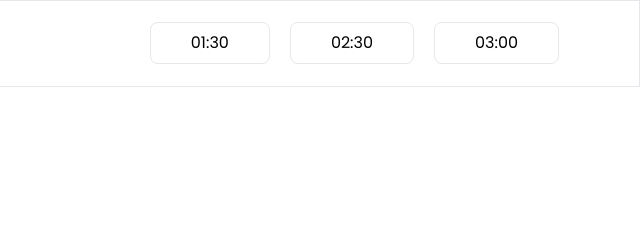
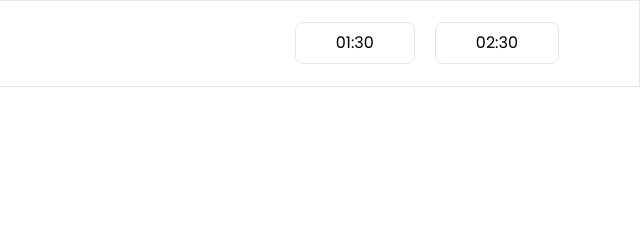
Before and after one commit to titocs/Timer-Pemira, a website: page index.html in a window 1280 px wide. Shown: the top 238 px of the page, 640-1280 px from the left. Drawn offline with Linux system fonts and the light colour scheme.

Commit message:
Update index.html

```diff
--- a/index.html
+++ b/index.html
@@ -41,9 +41,6 @@
             <button id="tombol-2" class="border p-2 px-10 rounded-lg hover:border-black">
                 <p>02:30</p>
             </button>
-            <button id="tombol-3" class="border p-2 px-10 rounded-lg hover:border-black">
-                <p>03:00</p>
-            </button>
         </section>
     </header>
     <div id="timer-wrapper" class="relative px-14 items-center flex justify-center text-center flex-grow font-lora">
```
